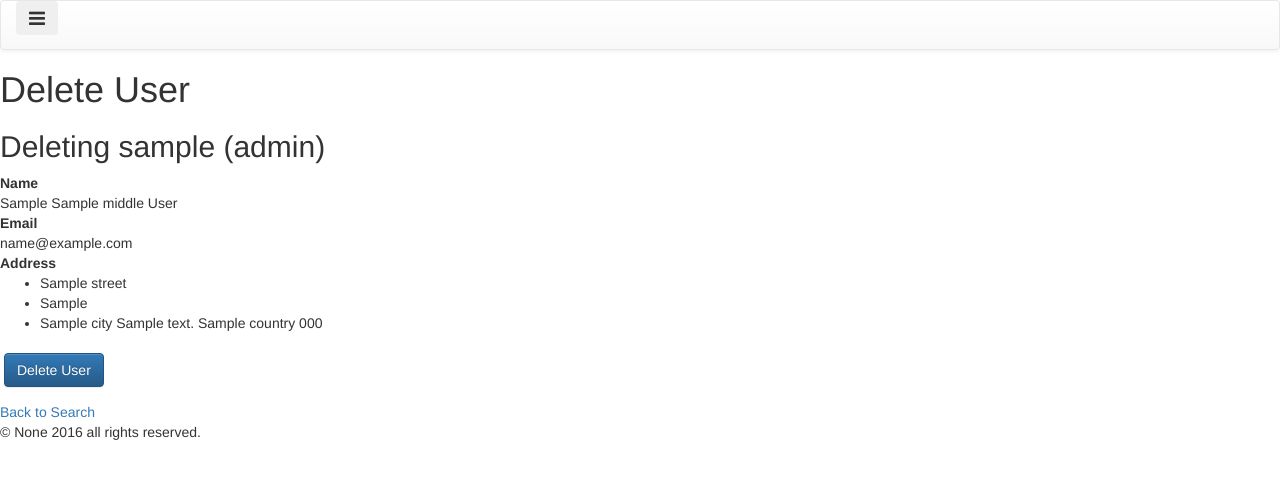
After one commit to kphretiq/the-dull-parts, a Flask app: template App/templates/admin/delete-user.html in a window 1280 px wide. The commit adds this page. Shown: the top 479 px of the page. Run offline with Flask 2, Linux system fonts and the light colour scheme; the template is opened without the code that fills it: most values are stand-ins (such as "Sample title", 1, 10 or a date in 2020); parts of the project's set-up code (start-up, migrations or seed data) failed here and were passed over; some libraries are stand-ins or nearby versions.

Commit message:
delete user

```diff
--- /dev/null
+++ b/App/templates/admin/delete-user.html
@@ -0,0 +1,47 @@
+{% extends "admin/base-auth.html" %}
+{% block title %}
+{{ super() }}
+Create New User
+{% endblock %}
+
+{% block head %}
+{{ super() }}
+{% endblock %}
+{% block content %}
+<h1>Delete User</h1>
+{% if message is defined %} <p>{{ message }}</p>{% endif %}
+
+<form
+	id="signup-form"
+	method="POST"
+  	action=/admin/delete-user/{{ user_id }}>
+	<h2>Deleting {{ profile.user.username }} ({{ profile.user.role }})</h2>
+	<dl>
+		<dt>Name</dt>
+		<dd>{{ profile.first_name }} {{ profile.middle }} {{ profile.last_name }}</dd>
+		<dt>Email</dt>
+		<dd>{{ profile.email }}</dd>
+
+		<dt>Address</dt>
+		<dd>
+			<ul>
+				<li>{{ profile.street }}</li>
+				{% if profile.street2 %}
+				<li>{{ profile.street2 }}</li>
+				{% endif %}
+				<li>{{ profile.city }} {{ profile.subdivision }} {{ profile.country }} {{ profile.postal_code }}</li>
+			</ul>
+		</dd>
+	</dl>
+
+	<div class="form-group">
+		<label for="submit-create" class="control-label"></label>
+		<button
+			type="submit"
+   			class="btn btn-primary"
+			id="submit-create">Delete User</button>
+	</div>
+	<a href="/admin/find-and-update-user">Back to Search</a>
+</form>
+
+{% endblock %}
--- a/App/templates/admin/find-and-update-user.html
+++ b/App/templates/admin/find-and-update-user.html
@@ -49,7 +49,10 @@ Create New User
 <ul>
 {% for result in results %}
 	<li>
-		<a href="/admin/update-user/{{ result.username }}">{{ result.username }}</a> {{ result.first_name }} {{ result.last_name }} {{ result.email }}
+		<a href="/admin/update-user/{{ result.username }}">
+			{{ result.username }}</a>
+		{{ result.first_name }} {{ result.last_name }} {{ result.email }}
+		<a href="/admin/delete-user/{{ result.user_id }}">delete </a>
 	</li>
 {% endfor %}
 </ul>
```
Also changed, not shown: App/Routes/Admin.py (+20 -1 lines).
